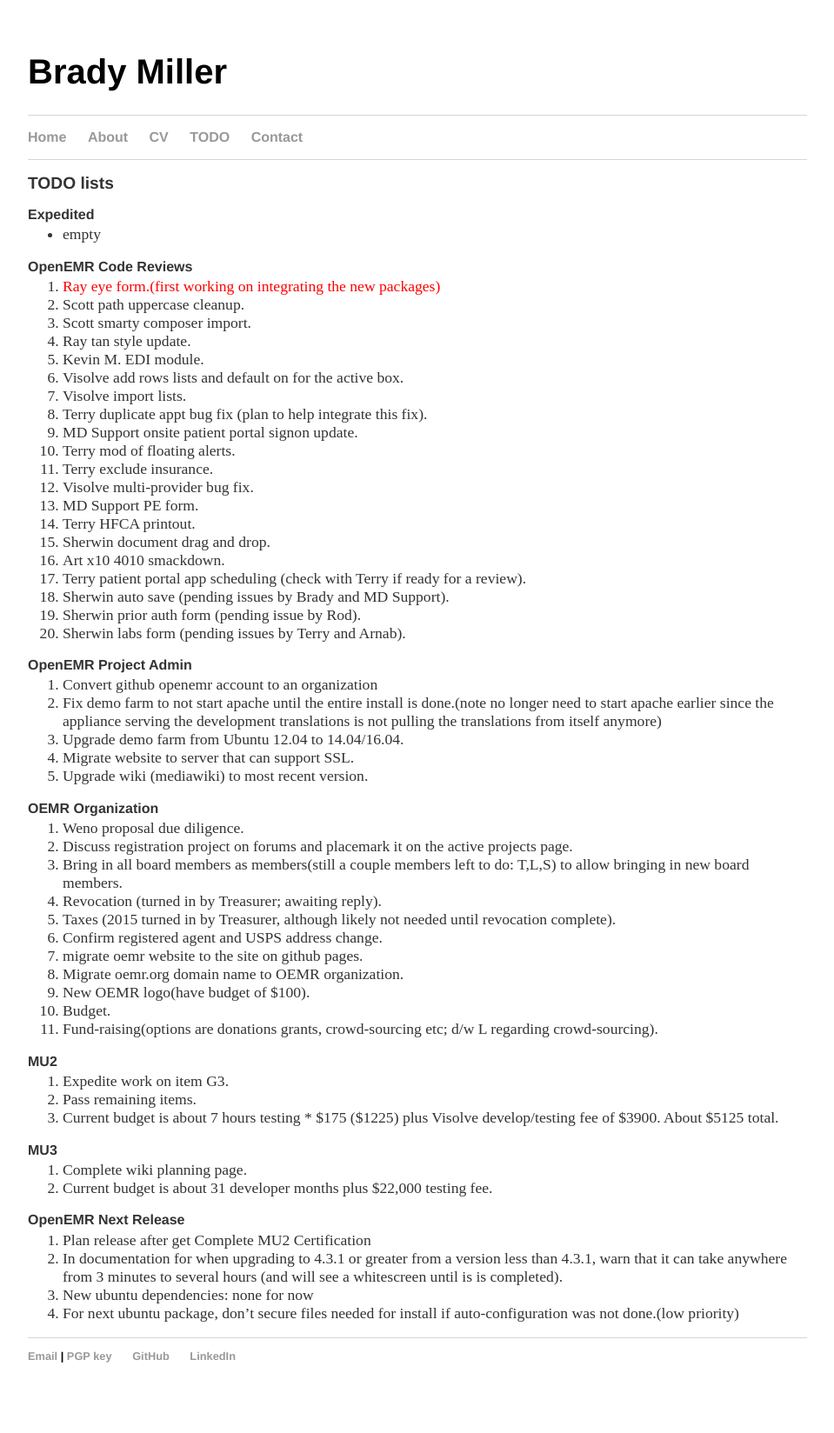
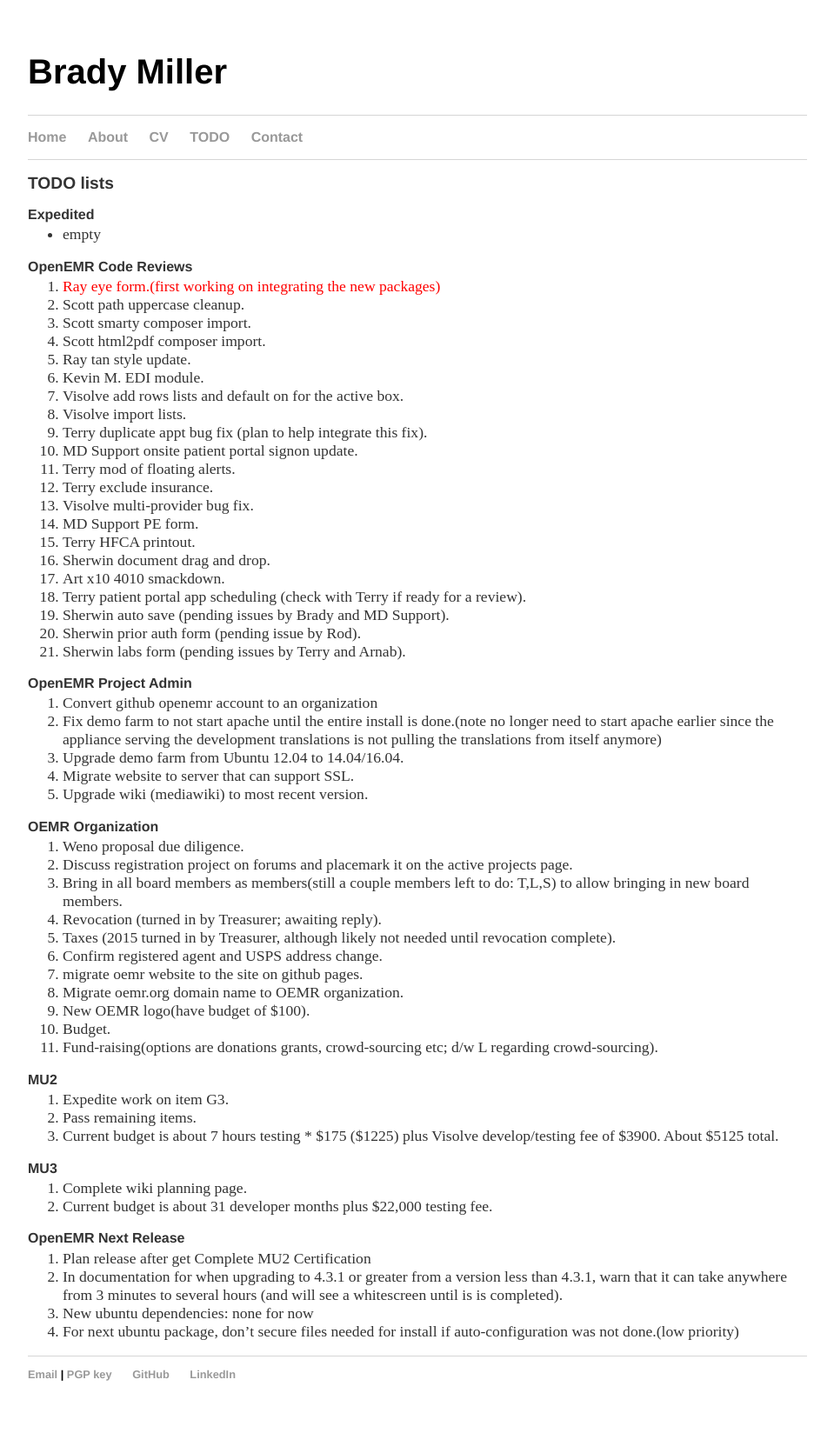
Before and after one commit to bradymiller/bradymiller.github.io, a Jekyll site: the page built from todo/index.md, in a window 1280 px wide. Shown: the whole page at 87% size, without its empty margins (160-1119 px from the left). Built offline with Jekyll 4.4.1, drawn with Linux system fonts in a browser that asks for light colours; before the commit the page ends 1627 px from its top, so only the background shows below that.

Commit message:
Update todo list

```diff
--- a/todo/index.md
+++ b/todo/index.md
@@ -10,6 +10,7 @@
 1. <span style="color: red">Ray eye form.(first working on integrating the new packages)</span>
 1. Scott path uppercase cleanup.
 1. Scott smarty composer import.
+1. Scott html2pdf composer import.
 1. Ray tan style update.
 1. Kevin M. EDI module.
 1. Visolve add rows lists and default on for the active box.
```
